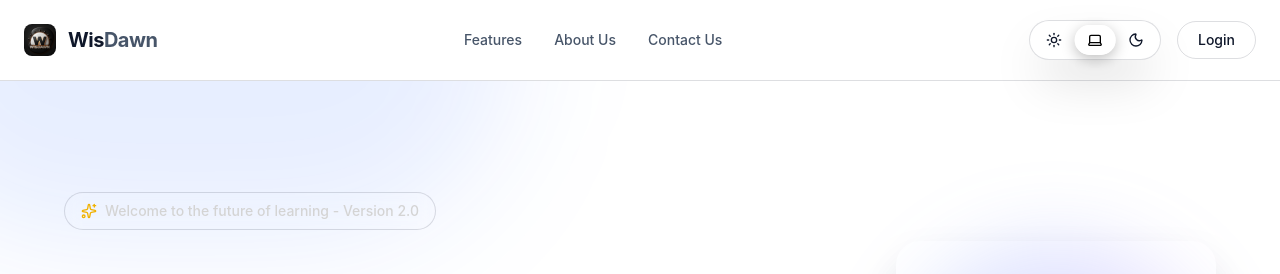
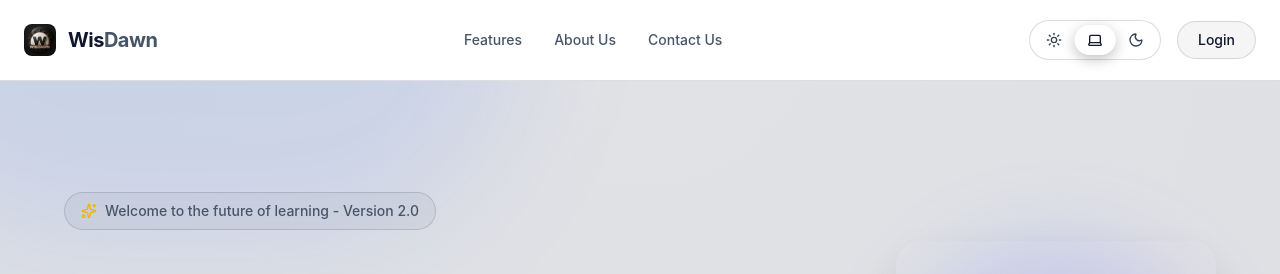
Before and after one commit to rstdax/wisdawn-website, a React (Vite) app: page / in a window 1280 px wide. Shown: the top 274 px of the page. Built offline with nearby package versions, Linux system fonts and the light colour scheme; no server answers; grey boxes are pictures that could not be loaded.

Commit message:
white theme optimization

```diff
--- a/src/index.css
+++ b/src/index.css
@@ -78,6 +78,7 @@ body {
 
 /* Light theme without filter inversion (prevents fixed/sticky glitches) */
 body.light-theme {
+  color-scheme: light;
   background-color: #f3f4f6;
   background-image: radial-gradient(circle at 50% 0%, #ffffff 0%, #eef2f7 100%);
   color: #0f172a;
@@ -93,7 +94,11 @@ body.light-theme .text-white {
 
 body.light-theme .text-neutral-400,
 body.light-theme .text-neutral-500,
+body.light-theme .text-neutral-300,
+body.light-theme .text-neutral-200,
+body.light-theme .text-neutral-600,
 body.light-theme .text-slate-400,
+body.light-theme .text-slate-300,
 body.light-theme .text-white\/50,
 body.light-theme .text-white\/30 {
   color: #475569 !important;
@@ -109,8 +114,80 @@ body.light-theme [class*="bg-black/70"] {
   background-color: #ffffff !important;
 }
 
+body.light-theme [class*="bg-[#27272a]"] {
+  background-color: #eef2f7 !important;
+}
+
+body.light-theme [class*="bg-white/5"],
+body.light-theme [class*="bg-white/[0.02]"],
+body.light-theme [class*="bg-white/[0.03]"] {
+  background-color: rgba(15, 23, 42, 0.04) !important;
+}
+
+body.light-theme [class*="bg-white/10"] {
+  background-color: rgba(15, 23, 42, 0.08) !important;
+}
+
+body.light-theme [class*="bg-white/20"] {
+  background-color: rgba(15, 23, 42, 0.12) !important;
+}
+
 body.light-theme [class*="border-white"] {
   border-color: rgba(15, 23, 42, 0.14) !important;
+}
+
+body.light-theme [class*="border-neutral-800"],
+body.light-theme [class*="border-neutral-900"] {
+  border-color: rgba(15, 23, 42, 0.16) !important;
+}
+
+body.light-theme [class*="placeholder:text-neutral-500"]::placeholder,
+body.light-theme [class*="placeholder:text-neutral-600"]::placeholder {
+  color: #64748b !important;
+}
+
+body.light-theme [class*="hover:bg-[#27272a]"]:hover {
+  background-color: #e2e8f0 !important;
+}
+
+body.light-theme [class*="hover:bg-white/5"]:hover,
+body.light-theme [class*="hover:bg-white/10"]:hover {
+  background-color: rgba(15, 23, 42, 0.1) !important;
+}
+
+body.light-theme [class*="shadow-[0_0_0_1px_rgba(255,255,255,0.05),0_30px_60px_-12px_rgba(0,0,0,0.8)]"] {
+  box-shadow: 0 0 0 1px rgba(15, 23, 42, 0.08), 0 20px 40px -18px rgba(15, 23, 42, 0.25) !important;
+}
+
+body.light-theme .glass-panel {
+  background: rgba(255, 255, 255, 0.85);
+  border-color: rgba(15, 23, 42, 0.1);
+  box-shadow: 0 20px 35px -22px rgba(15, 23, 42, 0.3), inset 0 1px 0 rgba(255, 255, 255, 0.7);
+}
+
+body.light-theme .glass-input {
+  background: #ffffff;
+  border-color: rgba(15, 23, 42, 0.15);
+  color: #0f172a;
+}
+
+body.light-theme .glass-input:focus {
+  background: #f8fafc;
+  border-color: rgba(59, 130, 246, 0.45);
+}
+
+body.light-theme [aria-label="Theme mode toggle"] {
+  border-color: rgba(15, 23, 42, 0.15) !important;
+  background: rgba(255, 255, 255, 0.9) !important;
+  box-shadow: 0 14px 28px -20px rgba(15, 23, 42, 0.45) !important;
+}
+
+body.light-theme [aria-label="Theme mode toggle"] .text-white {
+  color: #334155 !important;
+}
+
+body.light-theme [aria-label="Theme mode toggle"] .text-black {
+  color: #0f172a !important;
 }
 
 /* Responsive: safe area and touch targets */
@@ -137,6 +214,14 @@ body.light-theme [class*="border-white"] {
 .custom-scrollbar::-webkit-scrollbar-thumb {
   background: rgba(255, 255, 255, 0.2);
   border-radius: 3px;
+}
+
+body.light-theme .custom-scrollbar {
+  scrollbar-color: rgba(15, 23, 42, 0.35) transparent;
+}
+
+body.light-theme .custom-scrollbar::-webkit-scrollbar-thumb {
+  background: rgba(15, 23, 42, 0.35);
 }
 
 .join-movement-card {
```
Also changed, not shown: 1 other file (tests, documents, lock files or other folders).
